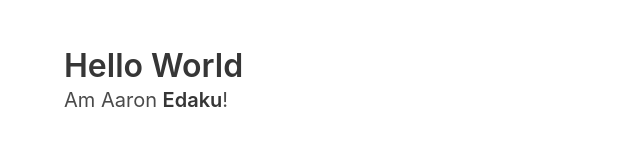
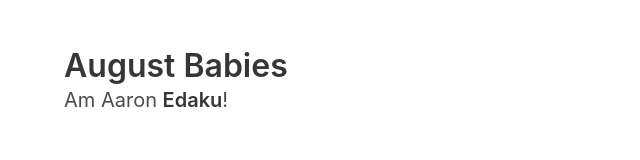
Before and after one commit to dakyboy/augbabies, a plain HTML site: page index.html in a window 1280 px wide. Shown: the whole page, without its empty margins (0-640 px from the left). Drawn offline with nearby package versions, Linux system fonts and the light colour scheme.

Commit message:
Update index.html

```diff
--- a/index.html
+++ b/index.html
@@ -10,7 +10,7 @@
   <section class="section">
     <div class="container">
       <h1 class="title">
-        Hello World
+        August  Babies
       </h1>
       <p class="subtitle">
         Am Aaron <strong>Edaku</strong>!
```
